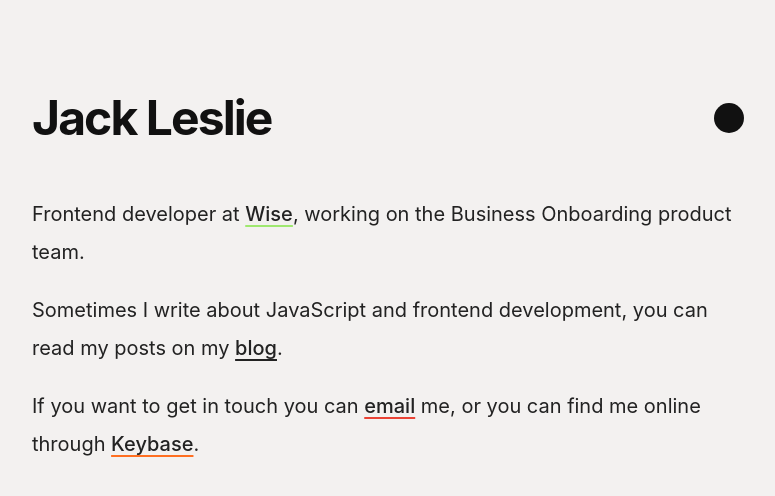
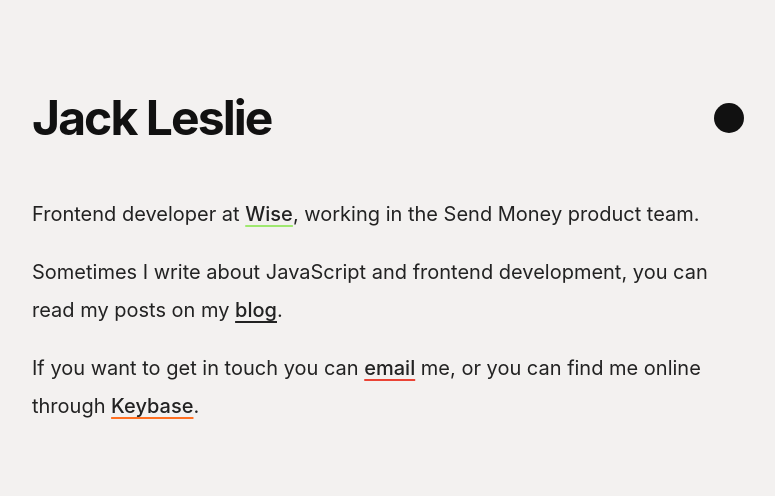
Before and after one commit to jackleslie/dev, a Next.js app: page / in a window 1280 px wide. Shown: the top 496 px of the page, without its empty margins (248-1023 px from the left). Built offline with nearby package versions, Linux system fonts and the light colour scheme.

Commit message:
Update index.js

```diff
--- a/src/pages/index.js
+++ b/src/pages/index.js
@@ -10,7 +10,7 @@ export default function Index() {
         <a href="https://wise.com" className="wise">
           Wise
         </a>
-        , working on the Business Onboarding product team.
+        , working in the Send Money product team.
       </p>
       <p>
         Sometimes I write about JavaScript and frontend development, you can read my posts on my{' '}
```
